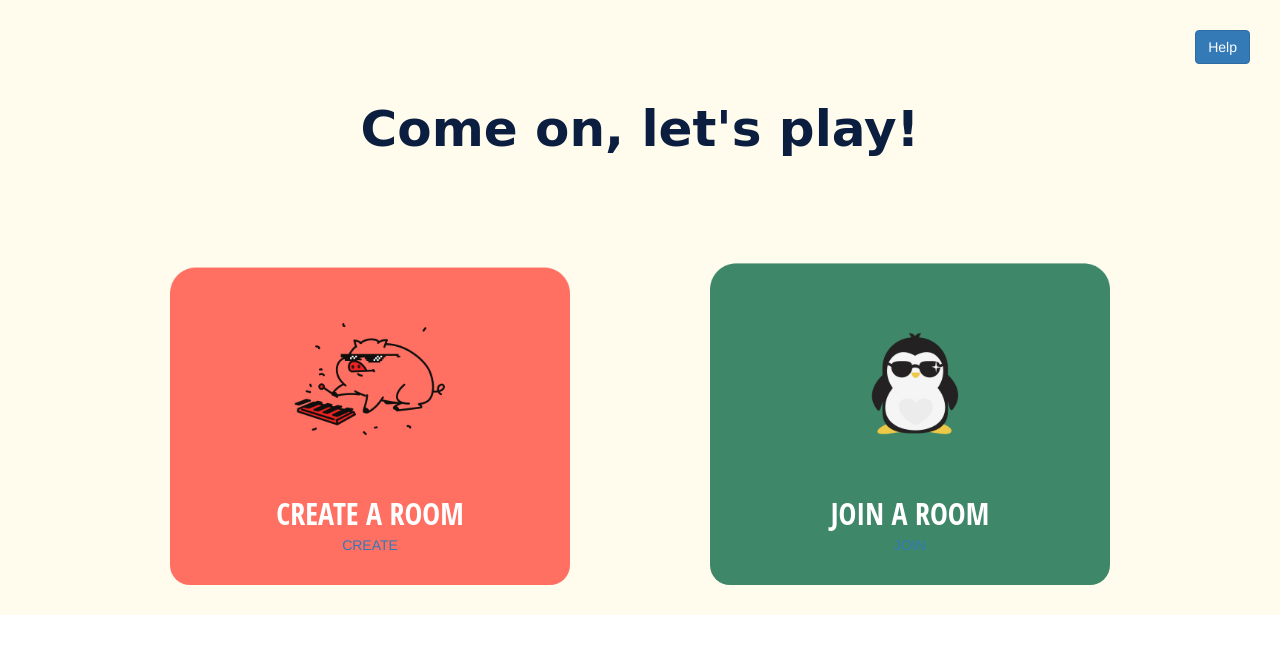
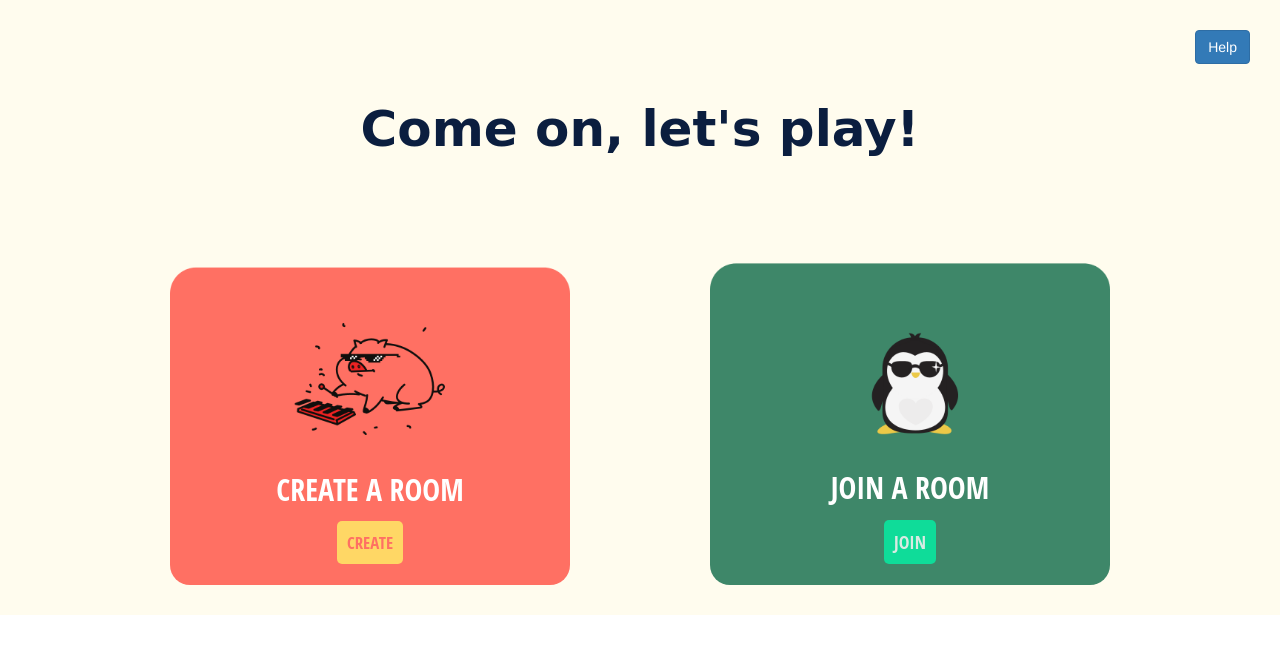
Before and after one commit to ravisha7feb/What-do-you-meme, a Node server app: page /choices in a window 1280 px wide. Shown: the top 654 px of the page. Run offline with Node 20, Linux system fonts and the light colour scheme; some libraries are stand-ins or nearby versions.

Commit message:
fixed some css

```diff
--- a/public/stylesheets/choices.css
+++ b/public/stylesheets/choices.css
@@ -56,9 +56,11 @@
 
 .create-room-button{
     text-align: center;
+    margin-top: 20px;
 }
 
-.create-room-button>button{
+.create-room-button>a{
+    text-decoration: none;
     font-family: 'Open Sans Condensed', sans-serif;
     font-weight: bolder;
     padding: 10px;
@@ -95,16 +97,18 @@
 
 .join-room-button{
     text-align: center;
+    margin-top: 20px;
 }
 
-.join-room-button>button{
+.join-room-button>a{
+    text-decoration: none;
     font-family: 'Open Sans Condensed', sans-serif;
     font-weight: bolder;
     padding: 10px;
     background-color: #0fdc99;
-    color: #3e8769;
+    color: #d9ebe3;
     text-align: center;
-    font-size: larger;
+    font-size: large;
     border-style: hidden;
     cursor: pointer;
     border-radius: 5px;
```
